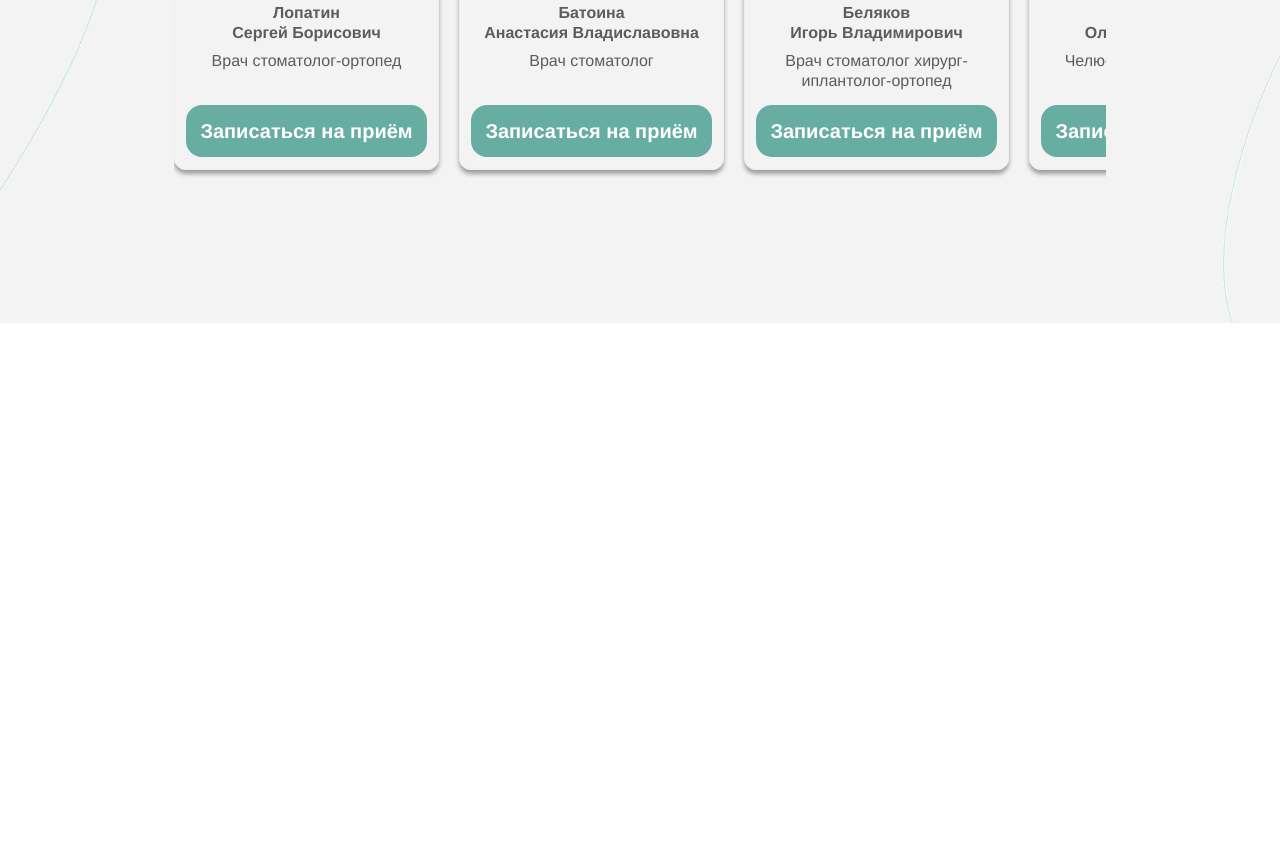
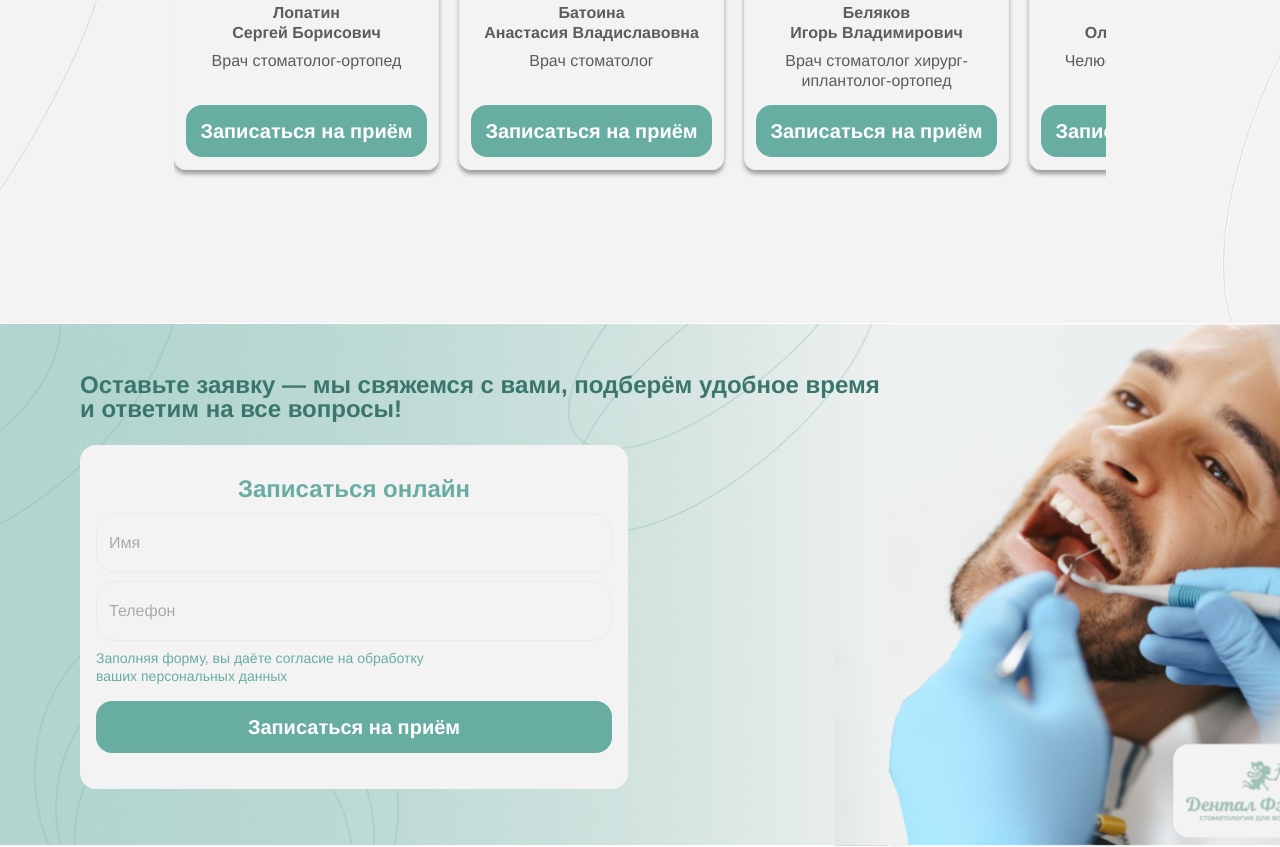
Before and after one commit to kadetark/Dental_Family, a plain HTML site: page index.html in a window 1280 px wide. Shown: the part 2246-3093 px from the top of the page. Before the commit the page ends 2569 px from the top, so only its background shows below. Drawn offline with Linux system fonts and the light colour scheme.

Commit message:
форма Записаться - готова

```diff
--- a/index.html
+++ b/index.html
@@ -24,7 +24,7 @@
         <section class="top__content">
             <h1 class="title">Дентал Фэмили  — где лечатся всей семьёй</h1>
             <p class="description">Заботимся о вашей улыбке с теплом и профессионализмом.</p>
-            <a class="top-button" href="#">Записаться <img src="img/button-top.svg" alt="Кнопка записаться"></a>
+            <a class="top-button" href="#sign_up">Записаться <img src="img/button-top.svg" alt="Кнопка записаться"></a>
         </section>
     </div>
     <div class="tags center">
@@ -79,7 +79,7 @@
                             <p class="doctors__name">Лопатин <br> Сергей Борисович</p>
                             <p class="doctors__speciality">Врач стоматолог-ортопед<p>
                         </div>
-                        <a class="doctors__button" href="#">Записаться на приём</a>
+                        <a class="doctors__button" href="#sign_up">Записаться на приём</a>
                     </div>
                 </div>
                 <div class="doctors__case">
@@ -89,7 +89,7 @@
                             <p class="doctors__name">Батоина <br> Анастасия Владиславовна</p>
                             <p class="doctors__speciality">Врач стоматолог<p>
                         </div>
-                        <a class="doctors__button" href="#">Записаться на приём</a>
+                        <a class="doctors__button" href="#sign_up">Записаться на приём</a>
                     </div>
                 </div>
                 <div class="doctors__case">
@@ -99,7 +99,7 @@
                             <p class="doctors__name">Беляков <br> Игорь Владимирович</p>
                             <p class="doctors__speciality">Врач стоматолог хирург-иплантолог-ортопед<p>
                         </div>
-                        <a class="doctors__button" href="#">Записаться на приём</a>
+                        <a class="doctors__button" href="#sign_up">Записаться на приём</a>
                     </div>
                 </div>
                 <div class="doctors__case">
@@ -109,12 +109,22 @@
                             <p class="doctors__name">Морарь <br> Ольга Григорьевна</p>
                             <p class="doctors__speciality">Челюстно-лицевой хирург<p>
                         </div>
-                        <a class="doctors__button" href="#">Записаться на приём</a>
+                        <a class="doctors__button" href="#sign_up">Записаться на приём</a>
                     </div>
                 </div>
             </div>
             <img class="doctors__slider" src="img/doc_slider-forward.png" alt="кнопка вперед">
         </div>
     </div>
+    <div class="feedback center">
+        <h2 class="feedback__title">Оставьте заявку — мы свяжемся с вами, подберём удобное время и ответим на все вопросы!</h2>
+        <form class="feedback__form" action="#" id="sign_up">
+            <p class="feedback__text-top">Записаться онлайн</p>
+            <input class="feedback__input" type="name" placeholder="Имя">
+            <input class="feedback__input" type="tel" name="tel" id="phone" placeholder="Телефон">
+            <p class="feedback__text-down">Заполняя форму, вы даёте согласие на обработку ваших персональных данных</p>
+            <button class="feedback__button">Записаться на приём</button>
+        </form>
+    </div>
 </body>
 </html>
--- a/style.scss
+++ b/style.scss
@@ -7,8 +7,12 @@ a {
     text-decoration: none;
 }
 
+html {
+  scroll-behavior: smooth;
+}
+
 body {
-    font-family: 'Helvetica', 'Helvetica Rounded LT Std', sans-serif;
+    font-family: 'Helvetica', sans-serif;
 }
 
 .center {
@@ -312,3 +316,94 @@ body {
         align-items: center;
     }
 }
+
+.feedback {
+    height: 524px;
+    background-image: url(img/form-background.png);
+    background-position:center;
+    background-repeat: no-repeat;
+    background-size: cover;
+
+    &__title {
+        color: rgba(59, 118, 108, 1);
+        font-size: 24px;
+        font-weight: 700;
+        line-height: 100%;
+        text-align: left;
+        padding-top: 50px;
+        padding-bottom: 24px;
+        width: 802px;
+    }
+
+    &__form {
+        width: 548px;
+        height: 344px;
+        border-radius: 16px;
+        background:rgba(243, 243, 243, 1);
+    }
+
+    &__text-top {
+        color:rgba(103, 173, 161, 1);
+        font-size: 24px;
+        font-weight: 700;
+        line-height: 100%;
+        text-align: center;
+        padding-top: 32px;
+        margin-bottom: 12px;
+    }
+
+    &__input {
+        width: 516px;
+        height: 60px;
+        box-sizing: border-box;
+        border: 1px solid rgba(235, 235, 235, 1);
+        border-radius: 20px;
+        background: none;
+        color: rgba(170, 170, 170, 1);
+        font-size: 16px;
+        font-weight: 400;
+        line-height: 16px;
+        text-align: left;
+        padding-left: 12px;
+        font-family: inherit;
+        margin-bottom: 8px;
+        outline: none;
+        margin-left: 16px;
+    }
+
+     &__input::placeholder {
+        color: rgba(170, 170, 170, 1);
+    }
+
+    &__text-down {
+        color:rgba(103, 173, 161, 1);
+        font-size: 14px;
+        font-weight: 400;
+        line-height: 18px;
+        text-align: left;
+        width: 358px;
+        height: 36px;
+        margin-bottom: 16px;
+        margin-left: 16px;
+    }
+
+    &__button {
+        width: 516px;
+        height: 52px;
+        border-radius: 16px;
+        border: none;
+        background: rgba(103, 173, 161, 1);
+        color: rgba(255, 255, 255, 1);
+        font-family: inherit;
+        font-size: 20px;
+        font-weight: 700;
+        line-height: 100%;
+        text-align: center;
+        margin-left: 16px;
+        cursor: pointer;
+    }
+
+    &__button:hover {
+        background: rgba(104, 108, 107, 1);
+    }
+}
```
Also changed, not shown: img/form-background.png (added), style.css, 1 other file.
